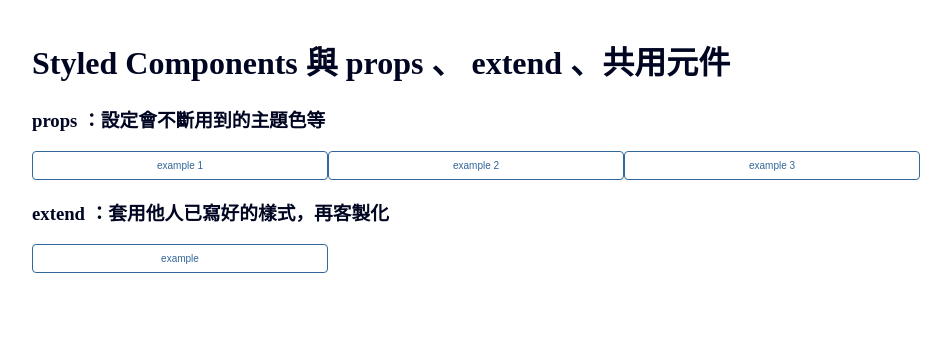
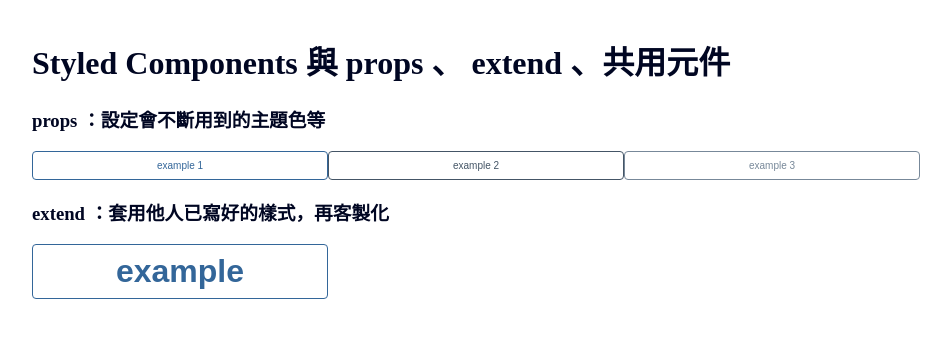
Before and after one commit to vvvvvvii/Ironman, a React (Create React App) app: page / in a window 1280 px wide. Shown: the top 338 px of the page, without its empty margins (16-967 px from the left). Built offline with nearby package versions, Linux system fonts and the light colour scheme.

Commit message:
課程結束

```diff
--- /dev/null
+++ b/src/ButtonStyle.js
@@ -0,0 +1,41 @@
+import styled, { css } from "styled-components";
+
+const ButtonStyle = styled.button`
+  background: transparent;
+  border: 1px solid #369;
+  color: #369;
+  font-size: 10px;
+  &:hover {
+    background: #369;
+    color: #fff;
+  }
+  ${(props) =>
+    (props.primary &&
+      css`
+        background: transparent;
+        border: 1px solid #456;
+        color: #456;
+        font-size: 10px;
+        &:hover {
+          background: #456;
+          color: #fff;
+        }
+      `) ||
+    (props.secondary &&
+      css`
+        background: transparent;
+        border: 1px solid #789;
+        color: #789;
+        font-size: 10px;
+        &:hover {
+          background: #789;
+          color: #fff;
+        }
+      `)}
+`;
+const PrimaryButtonStyle = styled(ButtonStyle)`
+  font-weight: bold;
+  font-size: 32px;
+`;
+
+export { ButtonStyle, PrimaryButtonStyle };
--- a/src/pages/Memo.js
+++ b/src/pages/Memo.js
@@ -1,28 +1,17 @@
 import React from "react";
-import styled from "styled-components";
-
+import { ButtonStyle, PrimaryButtonStyle } from "../ButtonStyle";
 function Memo() {
   return (
     <div>
       <h1>Styled Components 與 props 、 extend 、共用元件</h1>
       <h3>props ：設定會不斷用到的主題色等</h3>
-      <Button>example 1</Button>
-      <Button>example 2</Button>
-      <Button>example 3</Button>
+      <ButtonStyle>example 1</ButtonStyle>
+      <ButtonStyle primary>example 2</ButtonStyle>
+      <ButtonStyle secondary>example 3</ButtonStyle>
       <h3>extend ：套用他人已寫好的樣式，再客製化</h3>
-      <Button>example</Button>
+      <PrimaryButtonStyle>example</PrimaryButtonStyle>
     </div>
   );
 }
 
-const Button = styled.button`
-  background: transparent;
-  border: 1px solid #369;
-  color: #369;
-  font-size: 10px;
-  &:hover {
-    background: #369;
-    color: #fff;
-  }
-`;
 export default Memo;
```
